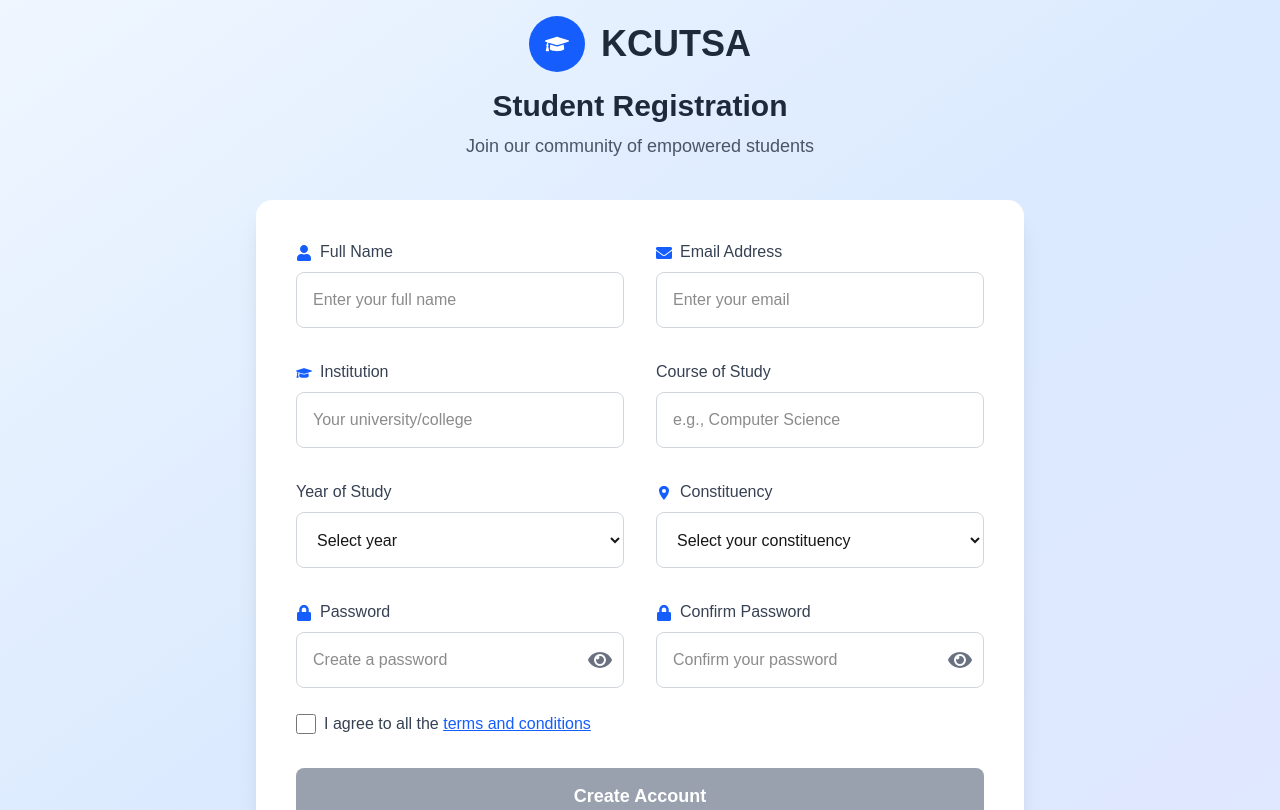
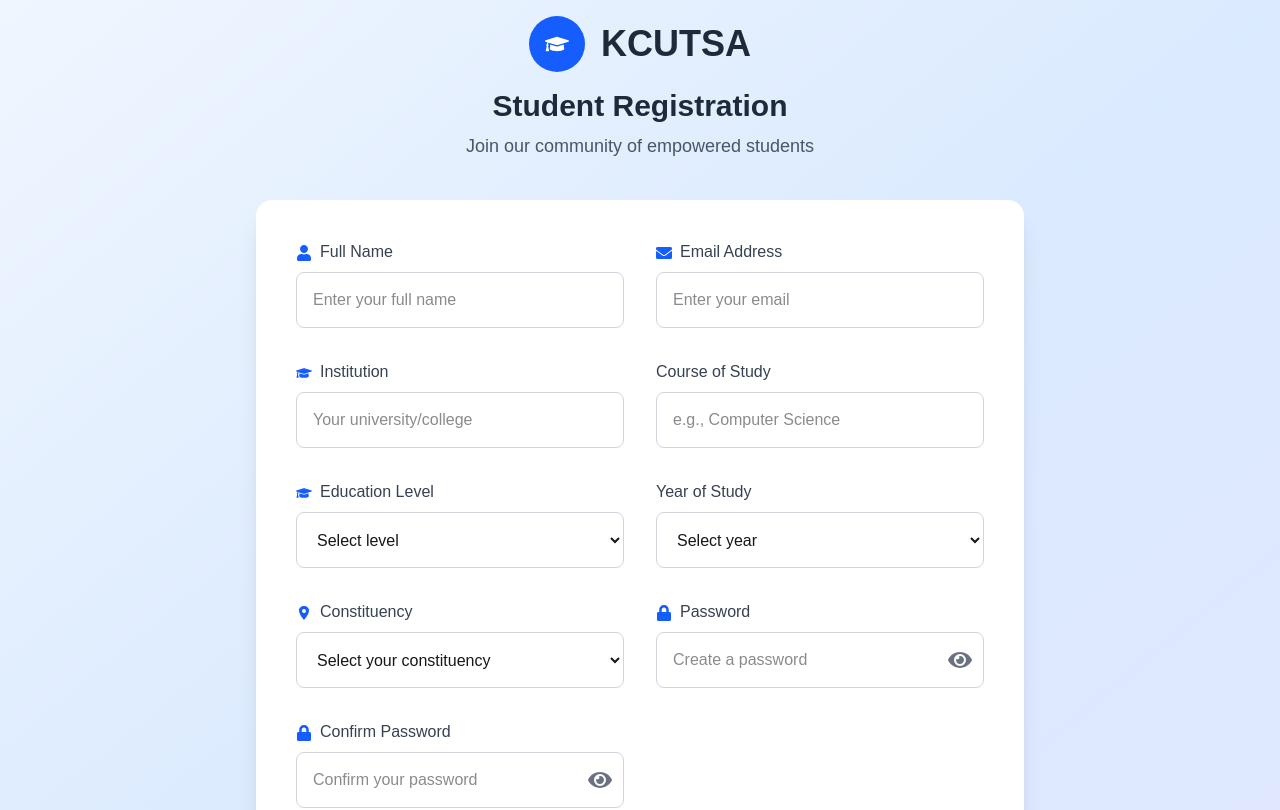
Before and after one commit to Emmanuel10701/studentConnectionpage, a Next.js app: page /studentRegister in a window 1280 px wide. Shown: the top 810 px of the page. Built offline with nearby package versions, Linux system fonts and the light colour scheme.

Commit message:
added some new features

```diff
--- a/app/studentRegister/page.jsx
+++ b/app/studentRegister/page.jsx
@@ -4,7 +4,7 @@ import { useRouter } from 'next/navigation';
 import { motion } from 'framer-motion';
 import { FaUser, FaEnvelope, FaLock, FaEye, FaEyeSlash, FaGraduationCap } from 'react-icons/fa';
 import { FcGoogle } from 'react-icons/fc';
-import { IoLocationSharp } from 'react-icons/io5'; // New icon for location
+import { IoLocationSharp } from 'react-icons/io5';
 
 const StudentRegister = () => {
   const [showPassword, setShowPassword] = useState(false);
@@ -17,8 +17,9 @@ const StudentRegister = () => {
     institution: "",
     course: "",
     yearOfStudy: "",
-    constituency: "", // New state for constituency
-    ward: "" // New state for ward
+    educationLevel: "", // New state for education level
+    constituency: "",
+    ward: ""
   });
   const [agree, setAgree] = useState(false);
   const [isSubmitting, setIsSubmitting] = useState(false);
@@ -34,7 +35,7 @@ const StudentRegister = () => {
   };
 
   useEffect(() => {
-    const { name, email, password, confirmPassword, institution, course, yearOfStudy, constituency, ward } = data;
+    const { name, email, password, confirmPassword, institution, course, yearOfStudy, educationLevel, constituency, ward } = data;
     setIsValid(
       name.trim() !== "" &&
       email.trim() !== "" &&
@@ -43,6 +44,7 @@ const StudentRegister = () => {
       institution.trim() !== "" &&
       course.trim() !== "" &&
       yearOfStudy.trim() !== "" &&
+      educationLevel.trim() !== "" && // Validation for education level
       constituency.trim() !== "" &&
       ward.trim() !== "" &&
       agree
@@ -64,6 +66,7 @@ const StudentRegister = () => {
         institution: data.institution,
         course: data.course,
         yearOfStudy: data.yearOfStudy,
+        educationLevel: data.educationLevel, // Sending education level
         constituency: data.constituency,
         ward: data.ward,
       }),
@@ -87,17 +90,14 @@ const StudentRegister = () => {
 
   return (
     <div className="min-h-screen bg-gradient-to-br from-blue-50 via-blue-100 to-indigo-100 flex items-center justify-center p-4">
-      {/* Increased max-width for the frame */}
       <div className="w-full max-w-3xl">
         <motion.div className="text-center mb-10" variants={itemVariants}>
           <div className="flex items-center justify-center space-x-4 mb-4">
             <div className="w-14 h-14 bg-blue-600 rounded-full flex items-center justify-center">
               <FaGraduationCap className="text-white text-2xl" />
             </div>
-            {/* Increased font size */}
             <h1 className="text-4xl font-bold text-gray-800">KCUTSA</h1>
           </div>
-          {/* Increased font size */}
           <h2 className="text-3xl font-bold text-gray-800 mb-2">Student Registration</h2>
           <p className="text-lg text-gray-600">Join our community of empowered students</p>
         </motion.div>
@@ -106,51 +106,61 @@ const StudentRegister = () => {
           initial="hidden" animate="visible" onSubmit={handleSubmit}>
           <div className="grid grid-cols-1 md:grid-cols-2 gap-8">
             <motion.div variants={itemVariants}>
-              {/* Increased font size for label */}
               <label className="block text-base font-medium text-gray-700 mb-2">
                 <FaUser className="inline mr-2 text-blue-600" />Full Name
               </label>
-              {/* Increased input height and font size */}
               <input type="text" placeholder="Enter your full name" value={data.name}
                 onChange={(e) => setData({ ...data, name: e.target.value })}
                 className="w-full h-14 text-base border border-gray-300 rounded-lg px-4 focus:ring-2 focus:ring-blue-500 focus:border-transparent transition-all duration-200" required />
             </motion.div>
 
             <motion.div variants={itemVariants}>
-              {/* Increased font size for label */}
               <label className="block text-base font-medium text-gray-700 mb-2">
                 <FaEnvelope className="inline mr-2 text-blue-600" />Email Address
               </label>
-              {/* Increased input height and font size */}
               <input type="email" placeholder="Enter your email" value={data.email}
                 onChange={(e) => setData({ ...data, email: e.target.value })}
                 className="w-full h-14 text-base border border-gray-300 rounded-lg px-4 focus:ring-2 focus:ring-blue-500 focus:border-transparent transition-all duration-200" required />
             </motion.div>
 
             <motion.div variants={itemVariants}>
-              {/* Increased font size for label */}
               <label className="block text-base font-medium text-gray-700 mb-2">
                 <FaGraduationCap className="inline mr-2 text-blue-600" />Institution
               </label>
-              {/* Increased input height and font size */}
               <input type="text" placeholder="Your university/college" value={data.institution}
                 onChange={(e) => setData({ ...data, institution: e.target.value })}
                 className="w-full h-14 text-base border border-gray-300 rounded-lg px-4 focus:ring-2 focus:ring-blue-500 focus:border-transparent transition-all duration-200" required />
             </motion.div>
 
             <motion.div variants={itemVariants}>
-              {/* Increased font size for label */}
               <label className="block text-base font-medium text-gray-700 mb-2">Course of Study</label>
-              {/* Increased input height and font size */}
               <input type="text" placeholder="e.g., Computer Science" value={data.course}
                 onChange={(e) => setData({ ...data, course: e.target.value })}
                 className="w-full h-14 text-base border border-gray-300 rounded-lg px-4 focus:ring-2 focus:ring-blue-500 focus:border-transparent transition-all duration-200" required />
             </motion.div>
 
+            {/* New Education Level dropdown */}
             <motion.div variants={itemVariants}>
-              {/* Increased font size for label */}
+                <label className="block text-base font-medium text-gray-700 mb-2">
+                    <FaGraduationCap className="inline mr-2 text-blue-600" />Education Level
+                </label>
+                <select
+                    value={data.educationLevel}
+                    onChange={(e) => setData({ ...data, educationLevel: e.target.value })}
+                    className="w-full h-14 text-base border border-gray-300 rounded-lg px-4 focus:ring-2 focus:ring-blue-500 focus:border-transparent transition-all duration-200"
+                    required
+                >
+                    <option value="">Select level</option>
+                    <option value="certificate">Certificate</option>
+                    <option value="diploma">Diploma</option>
+                    <option value="undergraduate">bachelor's degree</option>
+                    <option value="undergraduate">Master's degree</option>
+                    <option value="phd">PhD</option>
+                </select>
+            </motion.div>
+
+            <motion.div variants={itemVariants}>
               <label className="block text-base font-medium text-gray-700 mb-2">Year of Study</label>
-              {/* Increased input height and font size */}
               <select value={data.yearOfStudy} onChange={(e) => setData({ ...data, yearOfStudy: e.target.value })}
                 className="w-full h-14 text-base border border-gray-300 rounded-lg px-4 focus:ring-2 focus:ring-blue-500 focus:border-transparent transition-all duration-200" required>
                 <option value="">Select year</option>
@@ -164,13 +174,10 @@ const StudentRegister = () => {
               </select>
             </motion.div>
 
-            {/* New constituency field */}
             <motion.div variants={itemVariants}>
-              {/* Increased font size for label */}
               <label className="block text-base font-medium text-gray-700 mb-2">
                 <IoLocationSharp className="inline mr-2 text-blue-600" />Constituency
               </label>
-              {/* Increased input height and font size */}
               <select
                 value={data.constituency}
                 onChange={(e) => setData({ ...data, constituency: e.target.value, ward: "" })}
@@ -186,14 +193,11 @@ const StudentRegister = () => {
               </select>
             </motion.div>
 
-            {/* New ward field, conditionally rendered */}
             {data.constituency && (
               <motion.div variants={itemVariants}>
-                {/* Increased font size for label */}
                 <label className="block text-base font-medium text-gray-700 mb-2">
                   <IoLocationSharp className="inline mr-2 text-blue-600" />Ward
                 </label>
-                {/* Increased input height and font size */}
                 <select
                   value={data.ward}
                   onChange={(e) => setData({ ...data, ward: e.target.value })}
@@ -211,12 +215,10 @@ const StudentRegister = () => {
             )}
 
             <motion.div variants={itemVariants}>
-              {/* Increased font size for label */}
               <label className="block text-base font-medium text-gray-700 mb-2">
                 <FaLock className="inline mr-2 text-blue-600" />Password
               </label>
               <div className="relative">
-                {/* Increased input height and font size */}
                 <input type={showPassword ? "text" : "password"} placeholder="Create a password" value={data.password}
                   onChange={(e) => setData({ ...data, password: e.target.value })}
                   className="w-full h-14 text-base border border-gray-300 rounded-lg px-4 pr-12 focus:ring-2 focus:ring-blue-500 focus:border-transparent transition-all duration-200" required />
@@ -228,12 +230,10 @@ const StudentRegister = () => {
             </motion.div>
 
             <motion.div variants={itemVariants}>
-              {/* Increased font size for label */}
               <label className="block text-base font-medium text-gray-700 mb-2">
                 <FaLock className="inline mr-2 text-blue-600" />Confirm Password
               </label>
               <div className="relative">
-                {/* Increased input height and font size */}
                 <input type={showConfirmPassword ? "text" : "password"} placeholder="Confirm your password" value={data.confirmPassword}
                   onChange={(e) => setData({ ...data, confirmPassword: e.target.value })}
                   className="w-full h-14 text-base border border-gray-300 rounded-lg px-4 pr-12 focus:ring-2 focus:ring-blue-500 focus:border-transparent transition-all duration-200" required />
@@ -245,7 +245,6 @@ const StudentRegister = () => {
             </motion.div>
           </div>
 
-          {/* Terms and Conditions Checkbox */}
           <motion.div variants={itemVariants} className="mt-6 flex items-center">
             <input
               type="checkbox"
@@ -255,14 +254,12 @@ const StudentRegister = () => {
               className="mr-2 w-5 h-5"
               required
             />
-            {/* Increased font size for label */}
             <label htmlFor="agree" className="text-base text-gray-700">
               I agree to all the <a href="/terms" className="text-blue-600 hover:text-blue-700 underline" target="_blank">terms and conditions</a>
             </label>
           </motion.div>
 
           <motion.div variants={itemVariants} className="mt-8">
-            {/* Increased button height and font size */}
             <button type="submit" disabled={isSubmitting || !isValid}
               className={`w-full h-14 rounded-lg text-lg font-semibold text-white transition-all duration-300 ${
                 isSubmitting || !isValid ? 'bg-gray-400 cursor-not-allowed' :
@@ -270,7 +267,6 @@ const StudentRegister = () => {
               }`}>
               {isSubmitting ? (
                 <div className="flex items-center justify-center">
-                  {/* Increased spinner size */}
                   <div className="w-6 h-6 border-2 border-white border-t-transparent rounded-full animate-spin mr-2"></div>
                   Creating Account...
                 </div>
```
